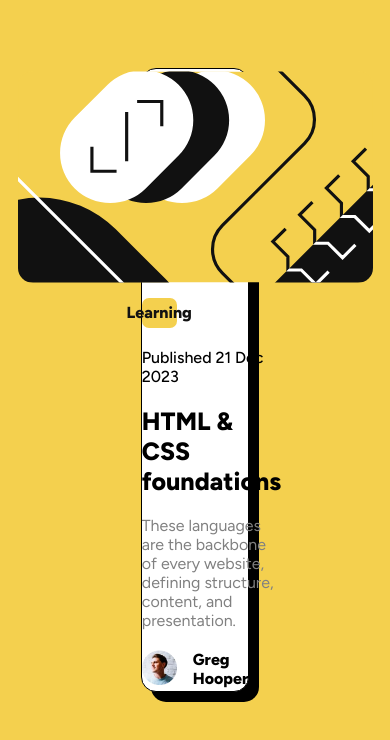
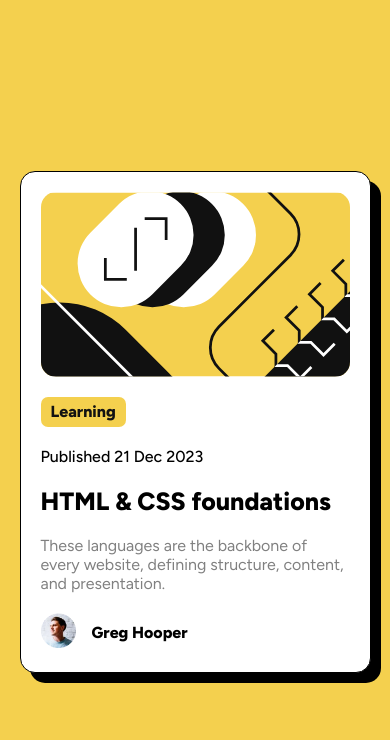
Before and after one commit to shuamamine/blog-preview-card, a plain HTML site: page index.html in a window 390 px wide. Drawn offline with Linux system fonts and the light colour scheme.

Commit message:
made the mobile design and fixed other bugs

```diff
--- a/style.css
+++ b/style.css
@@ -11,7 +11,7 @@ body{
     justify-content: center;
     align-items: center;
     padding: 5%;
-    height: 90vh;
+    height: 100vh;
 }
 .container{
     background-color: hsl(0, 0%, 100%);
@@ -19,8 +19,10 @@ body{
     justify-content: center;
     align-items: center;
     flex-direction: column;
-    width: 31%;
-    height: 74vh;
+    width: 100%;
+    max-width: 400px;
+    /* height: 74vh; */
+    padding: 20px;
     border: 1px solid black;
     border-radius:15px;
     box-shadow: 10px 10px black;
@@ -29,9 +31,10 @@ body{
     display: flex;
     align-items: center;
     justify-content: center;
+    width: 100%;
 }
 .image img{
-    width: 355px;
+    width: 100%;
     border-radius:15px;
 }
 .textbox{
@@ -40,13 +43,15 @@ body{
     text-align-last: left;
     flex-direction: column;
     gap: 20px;
-    padding-top: 15px;
-    padding-left: 33px;
+    margin-top: 20px;
+    /* padding-top: 15px;
+    padding-left: 33px; */
 }
 .learning{
     background-color: hsl(47, 88%, 63%);
     color: hsl(0, 0%, 7%);
-    width: 25%;
+    width: max-content;
+    padding: 10px;
     display: flex;
     justify-content: center;
     align-items: center;
```
